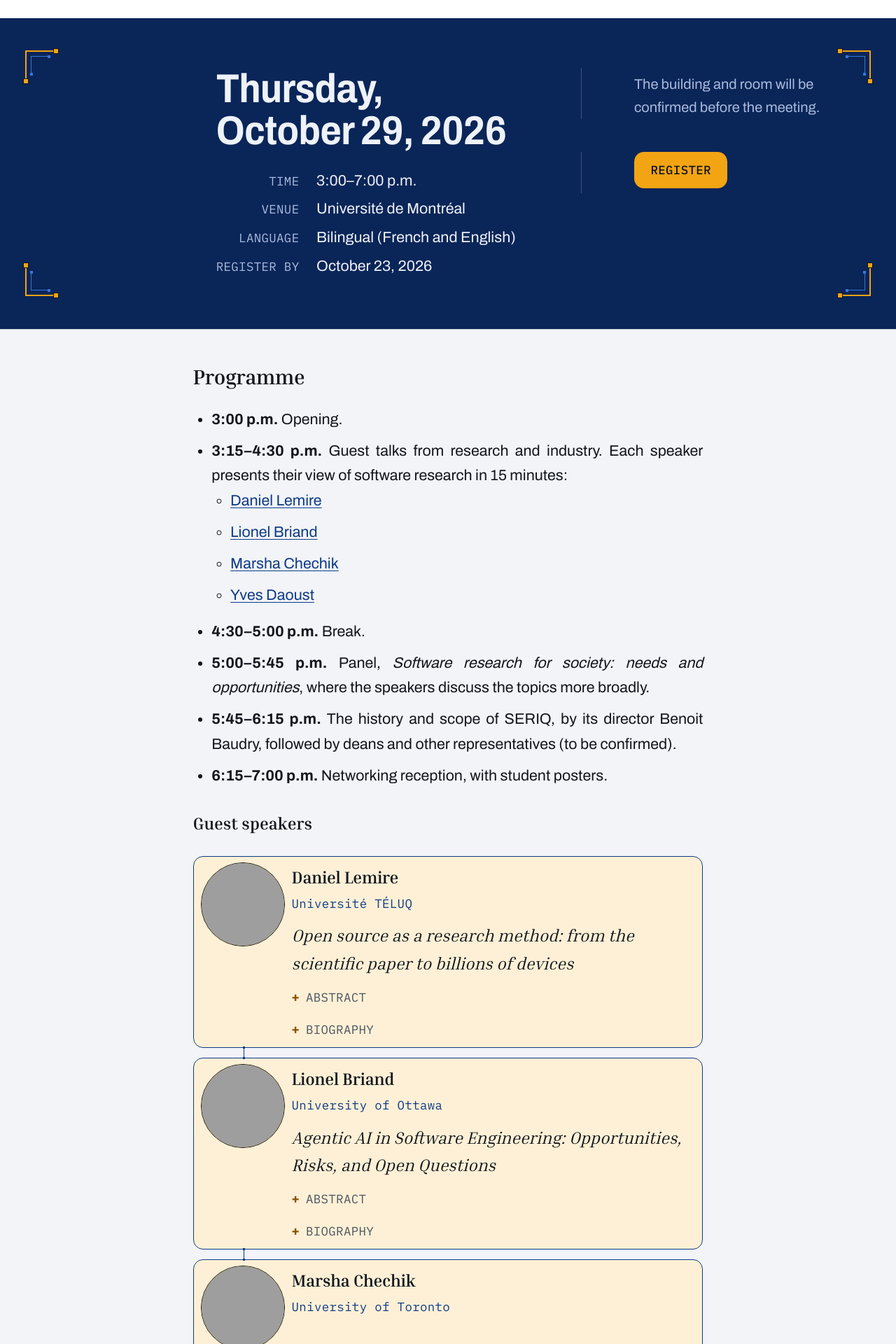
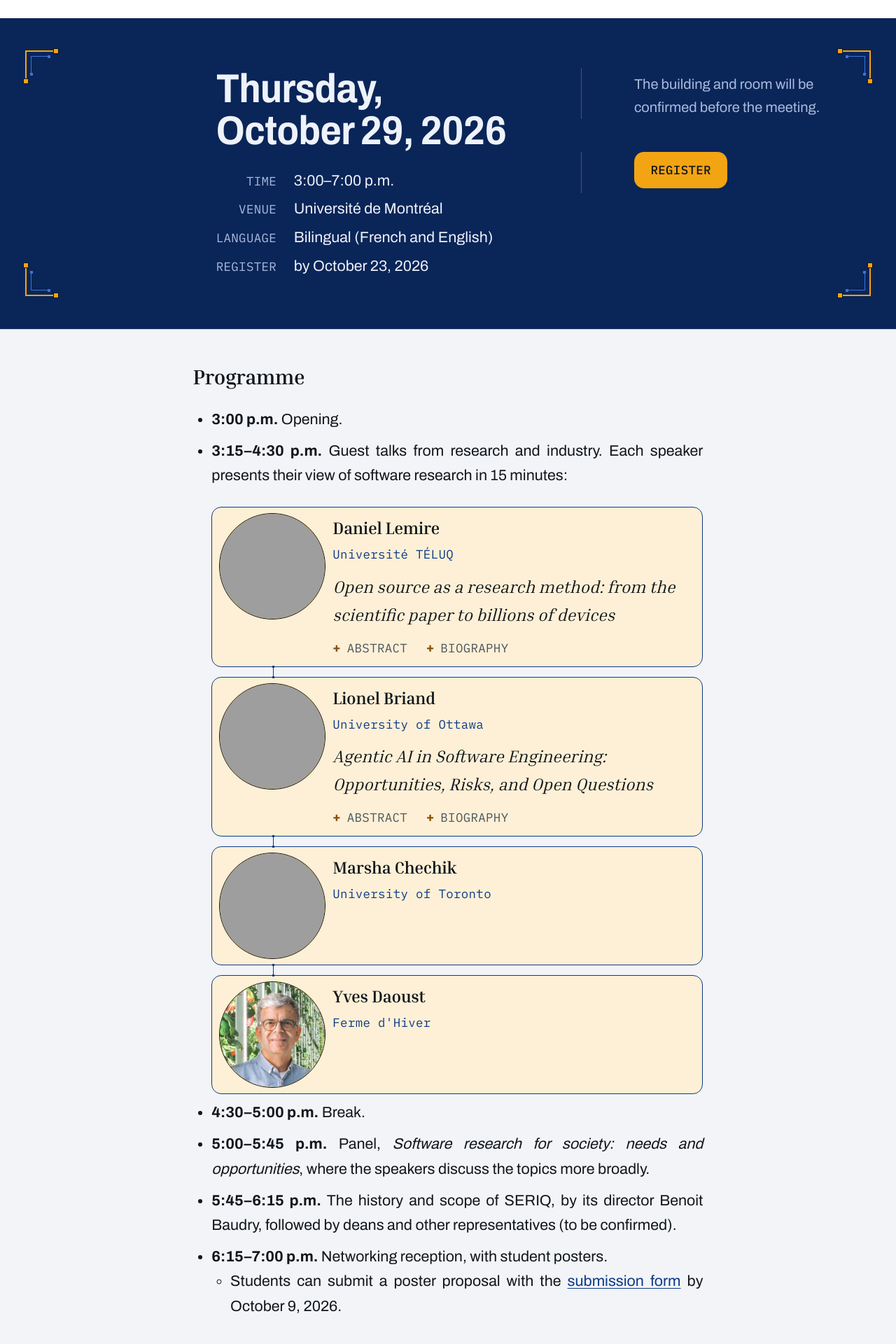
Before and after one commit to seriq-ca/seriq-ca.github.io, a Jekyll site: the page built from _events/en/2026-10-29-rentree-seriq.md, in a window 1280 px wide. Shown: the part 538-2458 px from the top of the page at 70% size. Built offline with Jekyll 4.4.1, drawn with Linux system fonts in a browser that asks for light colours; some of the changed text lies outside the part shown; grey boxes are pictures that could not be loaded.

Commit message:
Move the speaker cards and poster call into the rentrée programme
Link speaker portraits to the speaker's page, size them to the name and title, and set the toggles on one line. Add the October 9 poster deadline, shorten the registration label, and fix the capitals in Briand's French title.

```diff
--- a/_data/speakers/rentree-2026.yml
+++ b/_data/speakers/rentree-2026.yml
@@ -54,7 +54,7 @@
   # Expected to be the keynote, not yet confirmed.
   keynote: false
   title:
-    fr: "IA Agentique pour le Génie Logiciel: Opportunités, Risques et Questions Ouvertes"
+    fr: "IA agentique pour le génie logiciel : opportunités, risques et questions ouvertes"
     en: "Agentic AI in Software Engineering: Opportunities, Risks, and Open Questions"
   abstract:
     fr: " Les systèmes d'IA agentique remodèlent la façon dont les logiciels sont conçus, écrits, testés et maintenus. En déléguant des tâches de plus en plus complexes à des agents autonomes et semi-autonomes, les équipes de développement peuvent compresser les cycles de livraison, étendre la couverture des tests et se décharger des tâches de maintenance de routine qui consomment depuis longtemps les capacités d'ingénierie. Les gains potentiels en termes de rapidité et de qualité sont substantiels. Ces gains s’accompagnent de risques et de coûts réels. Le code généré par les agents soulève des questions d'exactitude, de sécurité, de maintenabilité et de responsabilité que les pratiques d'examen et de vérification existantes n'ont pas été conçues pour résoudre. Ce changement bouleverse également les structures d'équipe établies : à mesure que les agents assument des tâches autrefois réparties entre ingénieurs juniors et seniors, les rôles de développeur, de réviseur et d'architecte sont redéfinis, ainsi que la manière dont l'expertise est construite et transférée au sein d'une organisation. Cet exposé passe en revue l'état actuel de l'art en matière de développement de logiciels agents, examine les défis techniques et organisationnels non résolus et décrit les orientations prometteuses pour la recherche et la pratique futures. "
--- a/_events/en/2026-10-29-rentree-seriq.md
+++ b/_events/en/2026-10-29-rentree-seriq.md
@@ -47,7 +47,7 @@
         <dt>Time</dt><dd>{{ page.event_time }}</dd>
         <dt>Venue</dt><dd lang="fr">{{ page.event_venue }}</dd>
         <dt>Language</dt><dd>Bilingual (French and English)</dd>
-        <dt>Register by</dt><dd>{% include date.html date=page.registration_closes lang=page.lang %}</dd>
+        <dt>Register</dt><dd>by {% include date.html date=page.registration_closes lang=page.lang %}</dd>
       </dl>
       <p class="note">
         The building and room will be confirmed before the meeting.
@@ -69,12 +69,7 @@
       <li>
         <strong>3:15–4:30 p.m.</strong> Guest talks from research and industry.
         Each speaker presents their view of software research in 15 minutes:
-        <ul>
-          <li><a href="https://lemire.me/en/">Daniel Lemire</a></li>
-          <li><a href="https://www.lbriand.info/">Lionel Briand</a></li>
-          <li><a href="https://discover.research.utoronto.ca/24922-marsha-chechik">Marsha Chechik</a></li>
-          <li><a href="https://www.linkedin.com/in/yves-daoust-3aa594/">Yves Daoust</a></li>
-        </ul>
+        {% include speakers.html event=page.speakers %}
       </li>
       <li>
         <strong>4:30–5:00 p.m.</strong> Break.
@@ -92,21 +87,14 @@
       <li>
         <strong>6:15–7:00 p.m.</strong> Networking reception, with student
         posters.
+        <ul>
+          <li>
+            Students can submit a poster proposal with the
+            <a href="https://forms.gle/jUGuScfx11nuFTti7">submission form</a>
+            by October 9, 2026.
+          </li>
+        </ul>
       </li>
     </ul>
-
-    <h3>Guest speakers</h3>
-    {% include speakers.html event=page.speakers %}
   </div>
 </section>
-
-<section class="band band--paper">
-  <div class="wrap">
-    <h2>Student posters</h2>
-    <p>
-      Students who would like to present a poster during the networking
-      reception can submit a proposal with the
-      <a href="https://forms.gle/jUGuScfx11nuFTti7">submission form</a>.
-    </p>
-  </div>
-</section>
--- a/_includes/speakers.html
+++ b/_includes/speakers.html
@@ -11,7 +11,8 @@
 
   Cards reuse .member-list wholesale: the wire, the ports and the portrait node
   are the same component as the committee register on About, and only the
-  speaker's own prose is styled here.
+  speaker's own prose is styled here. The list sits inside the programme's
+  talks item.
 
   `photo` takes either a filename in assets/img/speakers/ or an absolute URL.
   The members register deliberately dropped its remote branch, but speakers are
@@ -40,9 +41,13 @@
     {%- if s.photo %}
     {%- assign src = '/assets/img/speakers/' | append: s.photo | relative_url -%}
     {%- if s.photo contains '://' %}{% assign src = s.photo %}{% endif -%}
+    {%- comment %}The same link as the name, kept out of the tab order and the
+    accessibility tree so it is not announced twice.{% endcomment %}
+    {%- if s.url %}<a class="portrait-link" href="{{ s.url }}" tabindex="-1" aria-hidden="true">{% endif %}
     <img class="portrait" src="{{ src }}"
-         alt="" width="120" height="120" loading="lazy" decoding="async"
+         alt="" width="152" height="152" loading="lazy" decoding="async"
          referrerpolicy="no-referrer">
+    {%- if s.url %}</a>{% endif %}
     {%- else %}
     <span class="portrait portrait--empty" aria-hidden="true"></span>
     {%- endif %}
@@ -71,17 +76,18 @@
       {%- assign abstract_lang = "" -%}
       {%- if abstract == "" %}{% assign abstract = s.abstract[other_lang] | strip %}{% assign abstract_lang = other_lang %}{% endif -%}
       {%- if abstract == "" %}{% assign abstract_lang = "" %}{% endif -%}
+      {%- assign bio = s.bio[page.lang] | strip -%}
+      {%- assign bio_lang = "" -%}
+      {%- if bio == "" %}{% assign bio = s.bio[other_lang] | strip %}{% assign bio_lang = other_lang %}{% endif -%}
+      {%- if bio == "" %}{% assign bio_lang = "" %}{% endif -%}
+      {%- if abstract != "" or bio != "" %}
+      <div class="speaker-more">
         {%- if abstract != "" %}
         <details class="speaker-abstract">
           <summary>{{ t.events.abstract }}</summary>
           <div{% if abstract_lang != "" %} lang="{{ abstract_lang }}"{% endif %}>{{ abstract | markdownify }}</div>
         </details>
         {%- endif %}
-
-      {%- assign bio = s.bio[page.lang] | strip -%}
-      {%- assign bio_lang = "" -%}
-      {%- if bio == "" %}{% assign bio = s.bio[other_lang] | strip %}{% assign bio_lang = other_lang %}{% endif -%}
-      {%- if bio == "" %}{% assign bio_lang = "" %}{% endif -%}
         {%- if bio != "" %}
         <details class="speaker-bio">
           <summary>{{ t.events.bio }}</summary>
@@ -89,6 +95,8 @@
         </details>
         {%- endif %}
       </div>
+      {%- endif %}
+    </div>
   </li>
   {%- endfor %}
 </ul>
--- a/_sass/_components.scss
+++ b/_sass/_components.scss
@@ -432,15 +432,21 @@
 .member-list.speaker-list {
   grid-template-columns: 1fr;
   max-width: var(--prose); margin-inline: auto;
+  /* Nested in the programme, whose prose is justified; a short title set that
+     way opens rivers between its words. */
+  text-align: left;
   /* A speaker is the draw, so the portrait is given the room a committee
      thumbnail does not need. Sized in px rather than rem, as this component's
      opening comment asks: --node-r has to be exactly half the portrait for the
      wires between cards to leave and arrive at a node's centre, and the root
      font size scales with the viewport, so a rem portrait would drift away
      from a px wire as the window grows. */
-  --node-r: 61px;   /* half the 120px portrait plus its own 1px casing */
+  --node-r: 77px;   /* half the 152px portrait plus its own 1px casing */
 }
-.member-list.speaker-list .portrait { width: 120px; height: 120px; }
+/* As tall as the name, the affiliation and a two-line title beside it, at the
+   width the programme is usually read. */
+.member-list.speaker-list .portrait { width: 152px; height: 152px; }
+.member-list.speaker-list .portrait-link { flex: none; line-height: 0; }
 .member-list.speaker-list li::before { display: none; }
 .member-list.speaker-list li:not(:first-child)::after { display: block; }
 .member-list.speaker-list li:first-child::after { display: none; }
@@ -462,7 +468,13 @@
 /* The site sets talk titles in italic; the card's own cite carries that, so it
    does not need a second slant from the browser default. */
 .speaker-title cite { font-style: italic; }
-.speaker-abstract, .speaker-bio { margin-top: .5rem; }
+/* The toggles share a line while closed; an open one takes the full width, so
+   its text runs under both labels rather than beside the other. */
+.speaker-more {
+  display: flex; flex-wrap: wrap; align-items: baseline; gap: .25rem 1.25rem;
+  margin-top: .5rem;
+}
+.speaker-more details[open] { flex-basis: 100%; }
 /* Both are collapsed behind a label so the cards stay short and even; the
    title above is what a reader scans. The label is the mono register of the
    site's other labels, with a +/− in place of the browser's triangle. */
```
Also changed, not shown: _events/2026-10-29-rentree-seriq.md (+9 -21 lines). Lines whose indentation alone changed are shown as unchanged.
